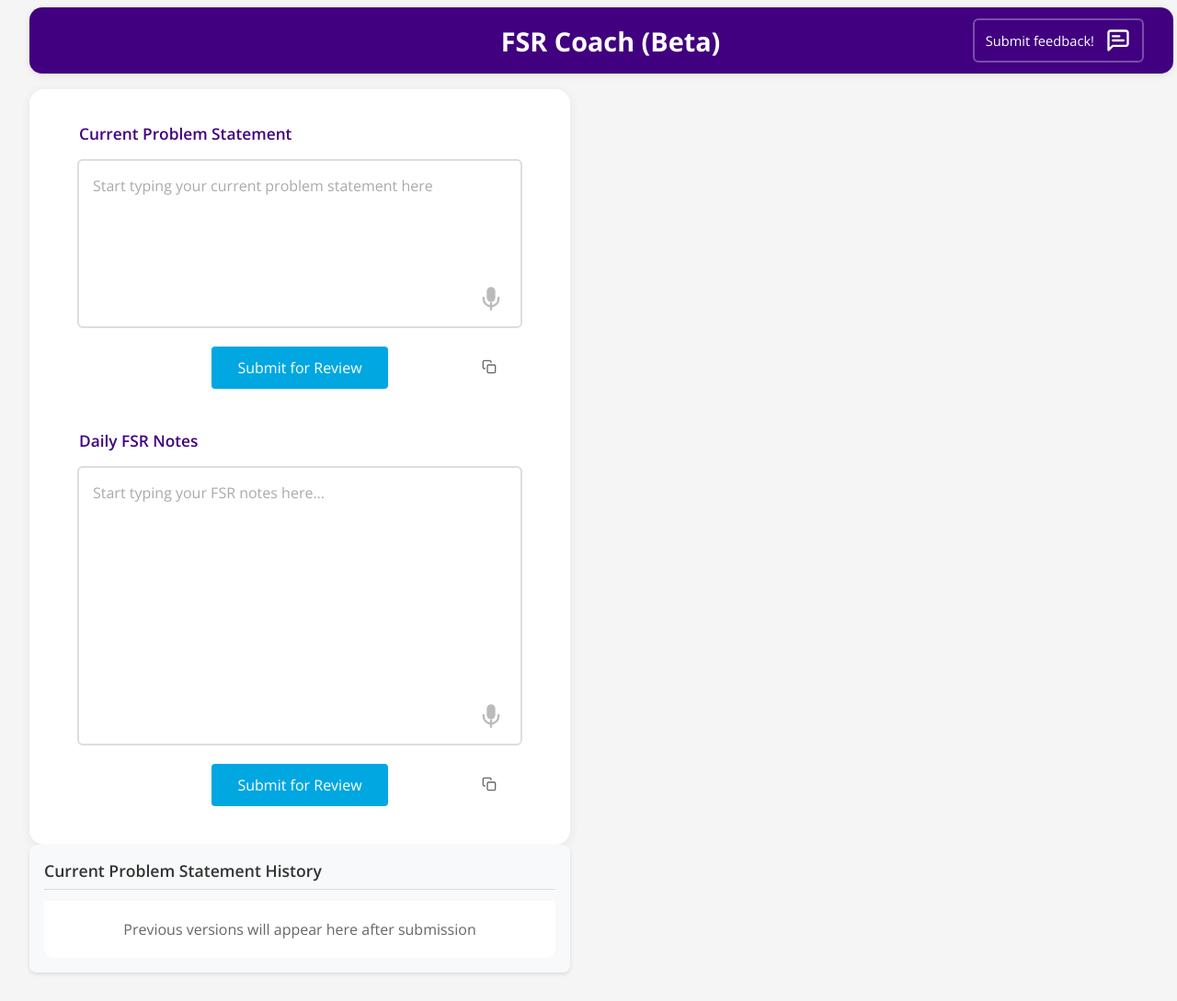
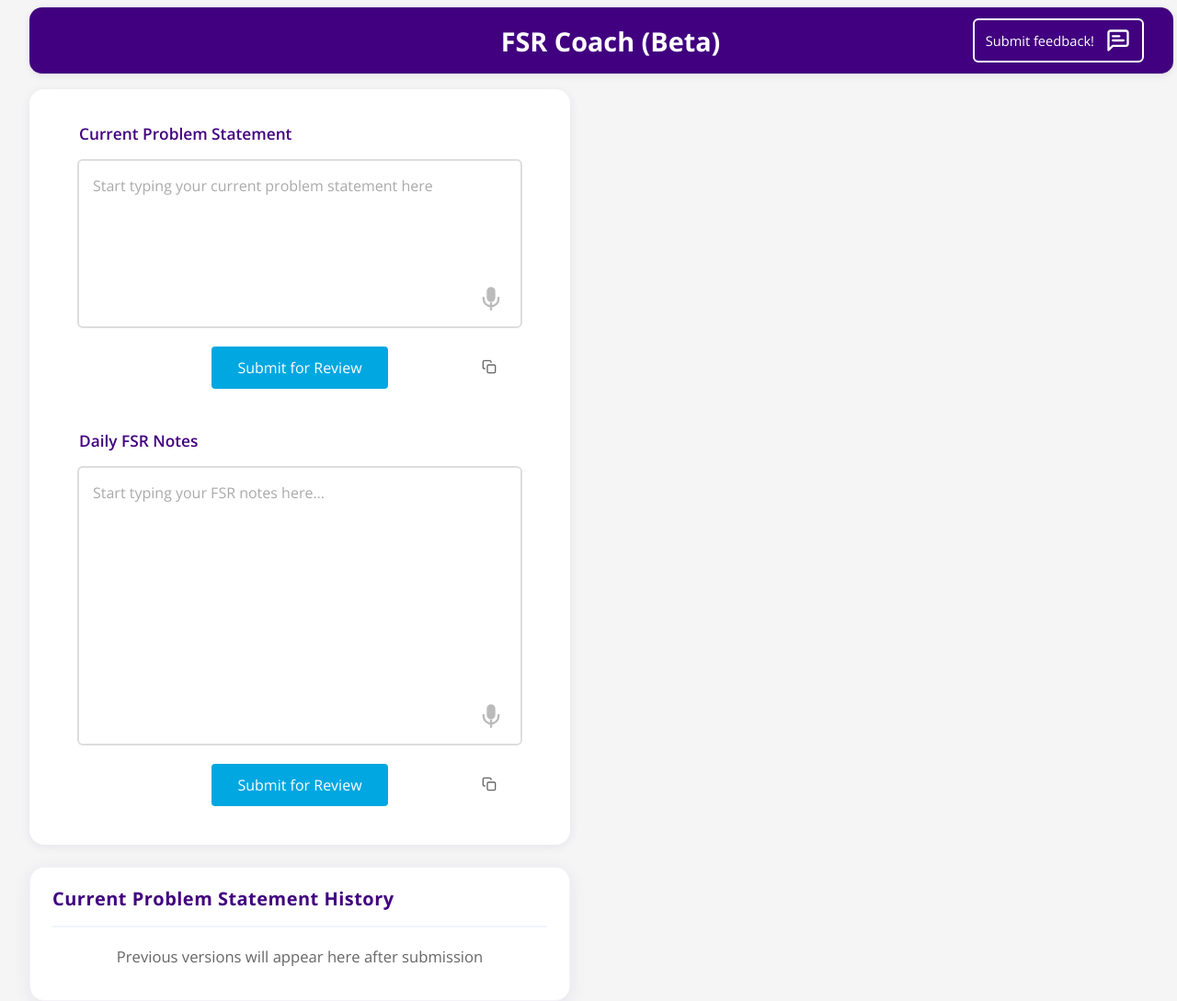
Before and after one commit to karimdaouk3/spellcheck_app, a Flask app: page / in a window 1280 px wide. Shown: the whole page at 92% size. Before the commit the page ends 1060 px from the top, so only its background shows below. Run offline with Flask 2, Linux system fonts and the light colour scheme.

Commit message:
Move score evaluation below history items and make feedback button border opaque white

```diff
--- a/static/css/style.css
+++ b/static/css/style.css
@@ -451,7 +451,7 @@ body {
     align-items: center;
     gap: 12px;
     background: none;
-    border: 2px solid rgba(255, 255, 255, 0.3);
+    border: 2px solid rgba(255, 255, 255, 1);
     cursor: pointer;
     padding: 8px 12px;
     border-radius: 6px;
@@ -534,13 +534,16 @@ body {
 
 /* History box always visible below editor */
 .history-box {
-    background: #f8f9fa;
-    border-radius: 8px;
-    padding: 16px;
-    box-shadow: 0 2px 4px rgba(0,0,0,0.1);
-    margin-bottom: 20px;
-    max-height: 400px;
+    max-height: 320px;
     overflow-y: auto;
+    background: #fff;
+    border-radius: 16px;
+    box-shadow: 0 4px 20px rgba(33,0,127,0.08);
+    padding: 0 24px 16px 24px;
+    margin-top: 24px;
+    margin-bottom: 0;
+    font-size: 1.04em;
+    border: 1px solid rgba(65,0,127,0.05);
 }
 #history-list {
     list-style: none;
@@ -1187,12 +1196,20 @@ body {
 }
 
 .history-header {
-    font-size: 1.1em;
-    font-weight: 600;
-    color: #333;
-    margin-bottom: 12px;
-    padding-bottom: 8px;
-    border-bottom: 1px solid #ddd;
+    position: sticky;
+    top: 0;
+    background: #fff;
+    z-index: 10;
+    font-size: 1.2em;
+    font-weight: 700;
+    color: #41007F;
+    padding: 20px 0 16px 0;
+    margin: 0;
+    border-bottom: 2px solid #f0f4ff;
+    height: auto;
+    display: flex;
+    align-items: center;
+    letter-spacing: 0.5px;
 }
 
 .history-list {
```
Also changed, not shown: other parts of static/css/style.css (+23 -17 lines).
